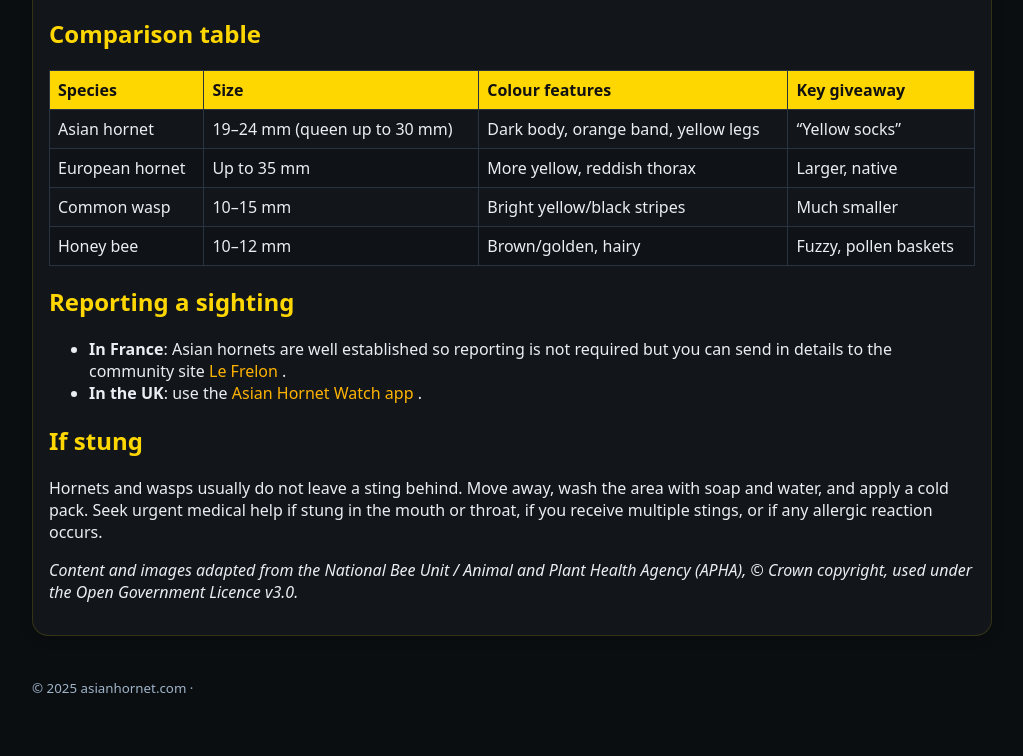
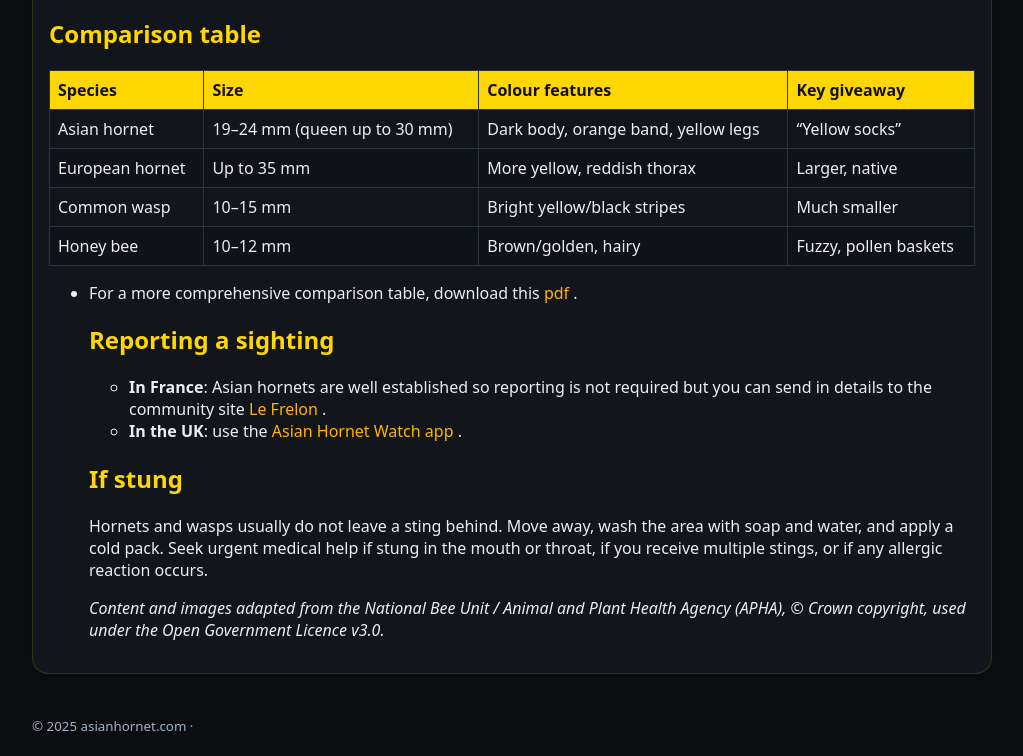
Before and after one commit to ruby20701/asianhornet-site, an Astro site: page /identification in a window 1280 px wide. Shown: the part 1850-2606 px from the top of the page, without its empty margins (128-1151 px from the left). Before the commit the page ends 2568 px from the top, so only its background shows below. Built offline with nearby package versions, Linux system fonts and the light colour scheme; Astro itself is replaced by a stand-in of ours.

Commit message:
Update identification.astro

```diff
--- a/src/pages/identification.astro
+++ b/src/pages/identification.astro
@@ -95,6 +95,12 @@ const description = "Identification guide to distinguish the Asian hornet from w
         </tr>
       </tbody>
     </table>
+    <ul>
+      <li>For a more comprehensive comparison table, download this
+        <a href="https://www.nationalbeeunit.com/assets/PDFs/3_Resources_for_beekeepers/articles_reports/Beecraft/BC_56_Gill_M_Clarkson_R_Rorke_S_Asian_Hornet_identity_parade_beecraft_23-26_august_2021.pdf" target="_blank" rel="noopener noreferrer">
+          pdf
+        </a>.
+      </li>
 
     <h2>Reporting a sighting</h2>
     <ul>
```
